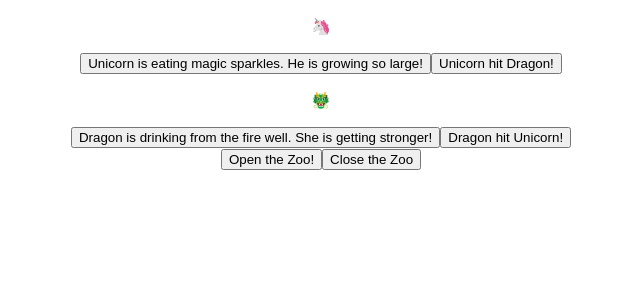
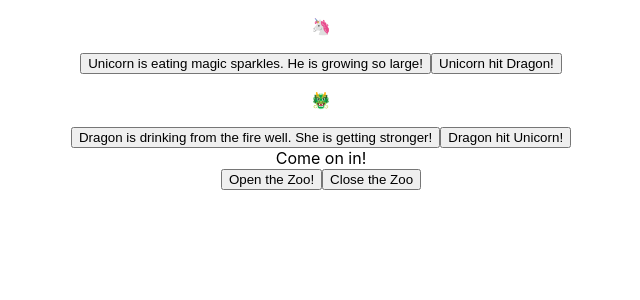
Before and after one commit to ClareMcDonald/react-busy-zoo, a React (Create React App) app: page / in a window 1280 px wide. Shown: the top 300 px of the page, without its empty margins (319-959 px from the left). Built offline with nearby package versions, Linux system fonts and the light colour scheme.

Commit message:
added OpenSign component

```diff
--- a/src/App.js
+++ b/src/App.js
@@ -23,7 +23,7 @@ function App() {
           <button onClick={() => setUnicornSize(unicornSize - 1)}>Dragon hit Unicorn!</button>
         </div>
       </div>
-      <OpenSign />
+      <OpenSign isOpen={isOpen} />
       <div className="open-buttons">
         <button onClick={() => setIsOpen(true)} >Open the Zoo!</button>
         <button onClick={() => setIsOpen(false)}>Close the Zoo</button>
--- a/src/OpenSign.js
+++ b/src/OpenSign.js
@@ -1,5 +1,7 @@
 import React from 'react';
 
-export default function OpenSign() {
-  return <div></div>;
+export default function OpenSign({ isOpen }) {
+  return <div>
+    {isOpen ? 'Come on in!' : 'Sorry, the zoo is closed.'}
+  </div>;
 }
```
